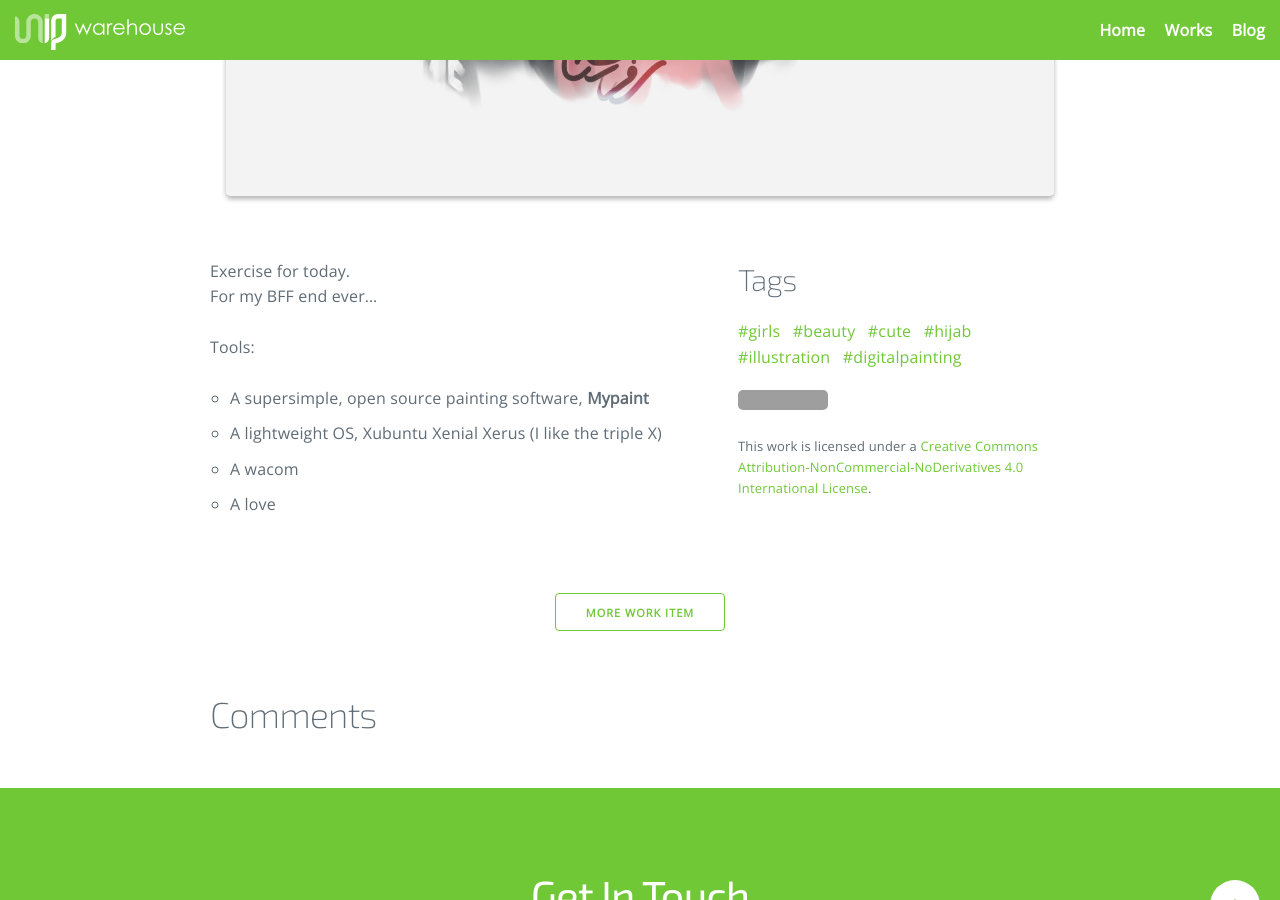
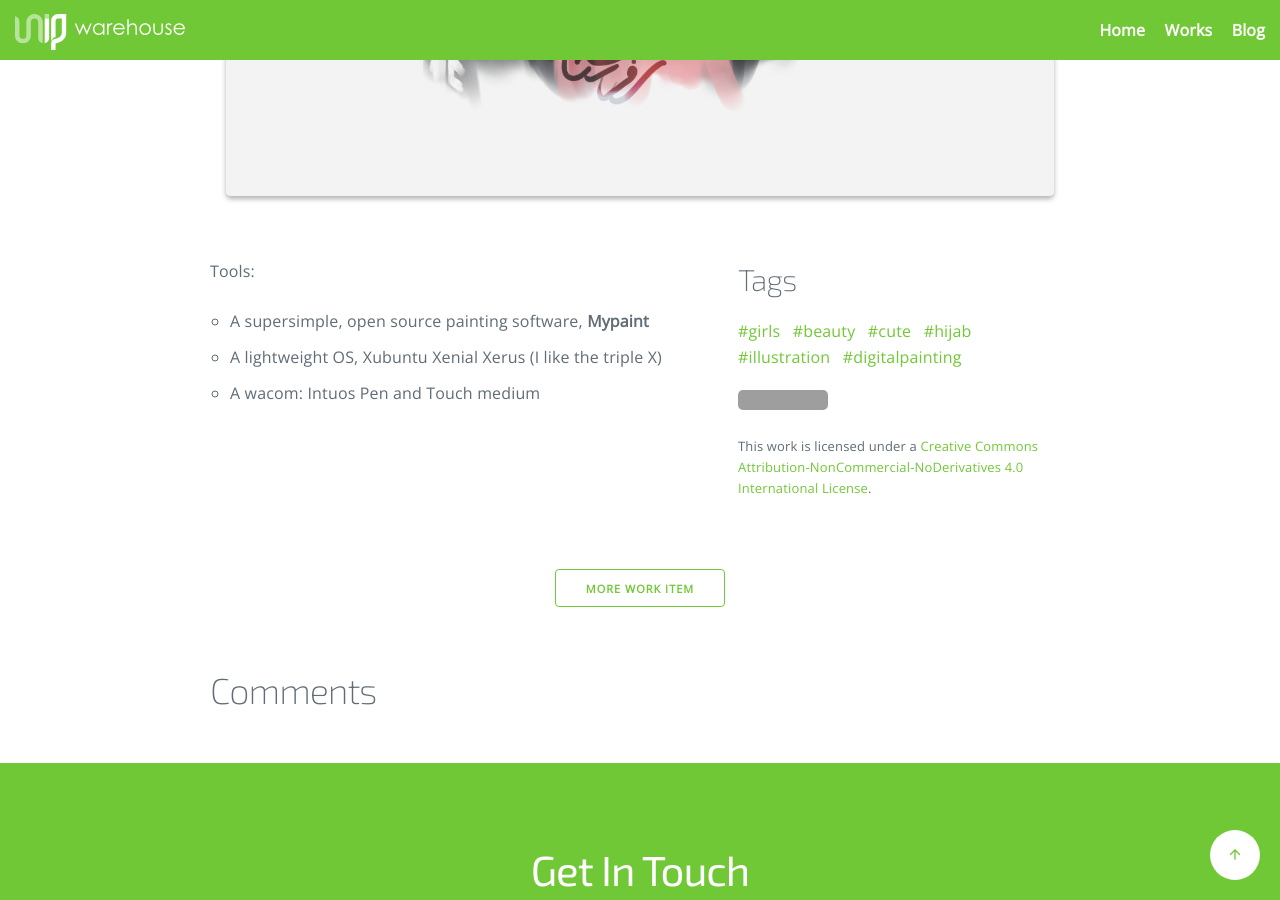
Before and after one commit to unipwarehouse/unipwarehouse.github.io, a Jekyll site: the page built from _works/mina-zafarina.md, in a window 1280 px wide and 900 px high, scrolled down 934 px. Built offline with Jekyll 4.4.1, drawn with Linux system fonts in a browser that asks for light colours; some web fonts are replaced; comment, search, counter and statistics services are not loaded; grey boxes are pictures that could not be loaded.

Commit message:
Edit work item: Mina Zafarina

```diff
--- a/_works/mina-zafarina.md
+++ b/_works/mina-zafarina.md
@@ -6,12 +6,8 @@ item: /works/nana.jpg
 thumb: /works/nana.jpg
 tags: girls beauty cute hijab illustration digitalpainting
 ---
-Exercise for today.
-For my BFF end ever...
-
 Tools:
 
 - A supersimple, open source painting software, **Mypaint**
 - A lightweight OS, Xubuntu Xenial Xerus (I like the triple X)
-- A wacom
-- A love
+- A wacom: Intuos Pen and Touch medium
```
